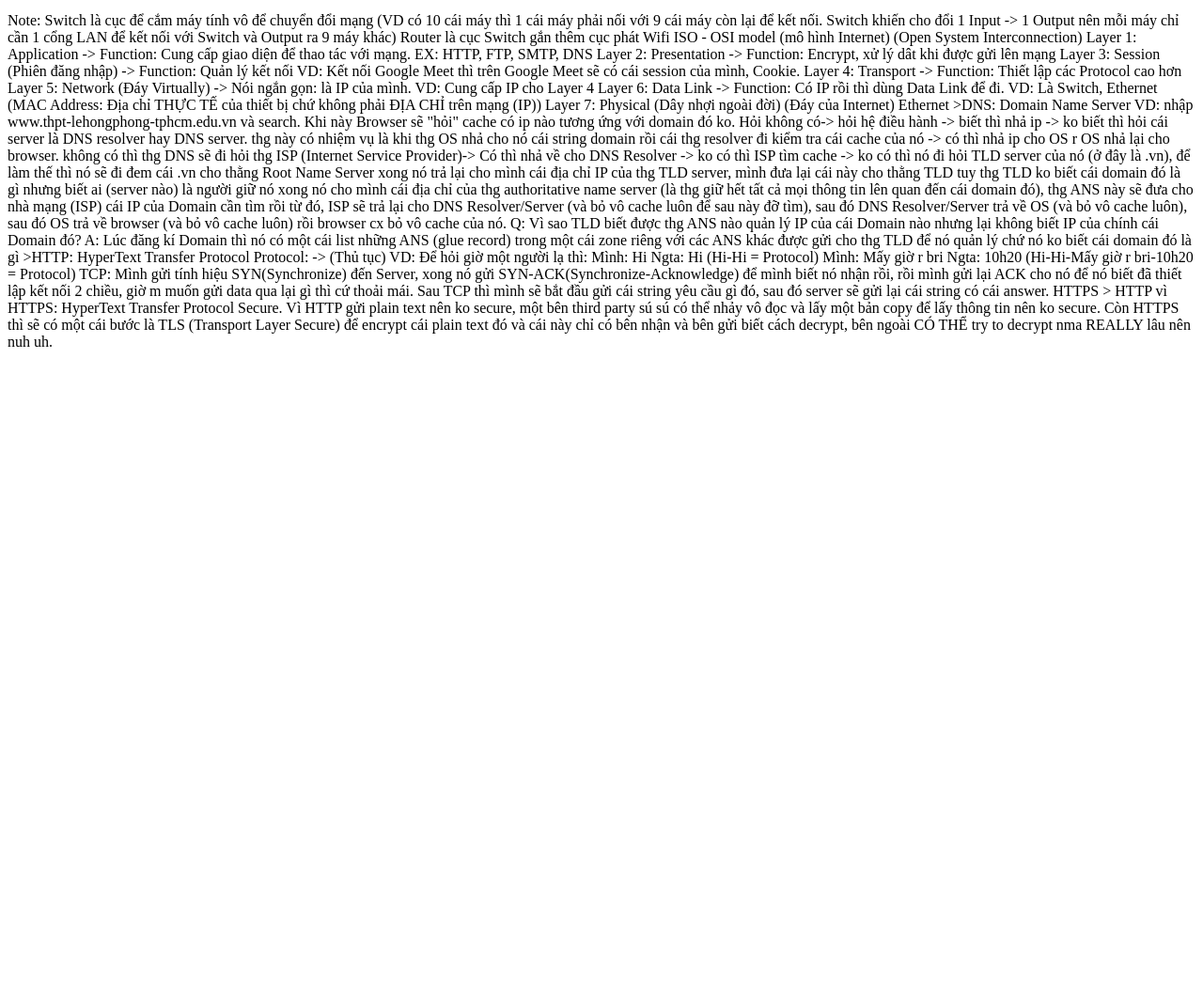
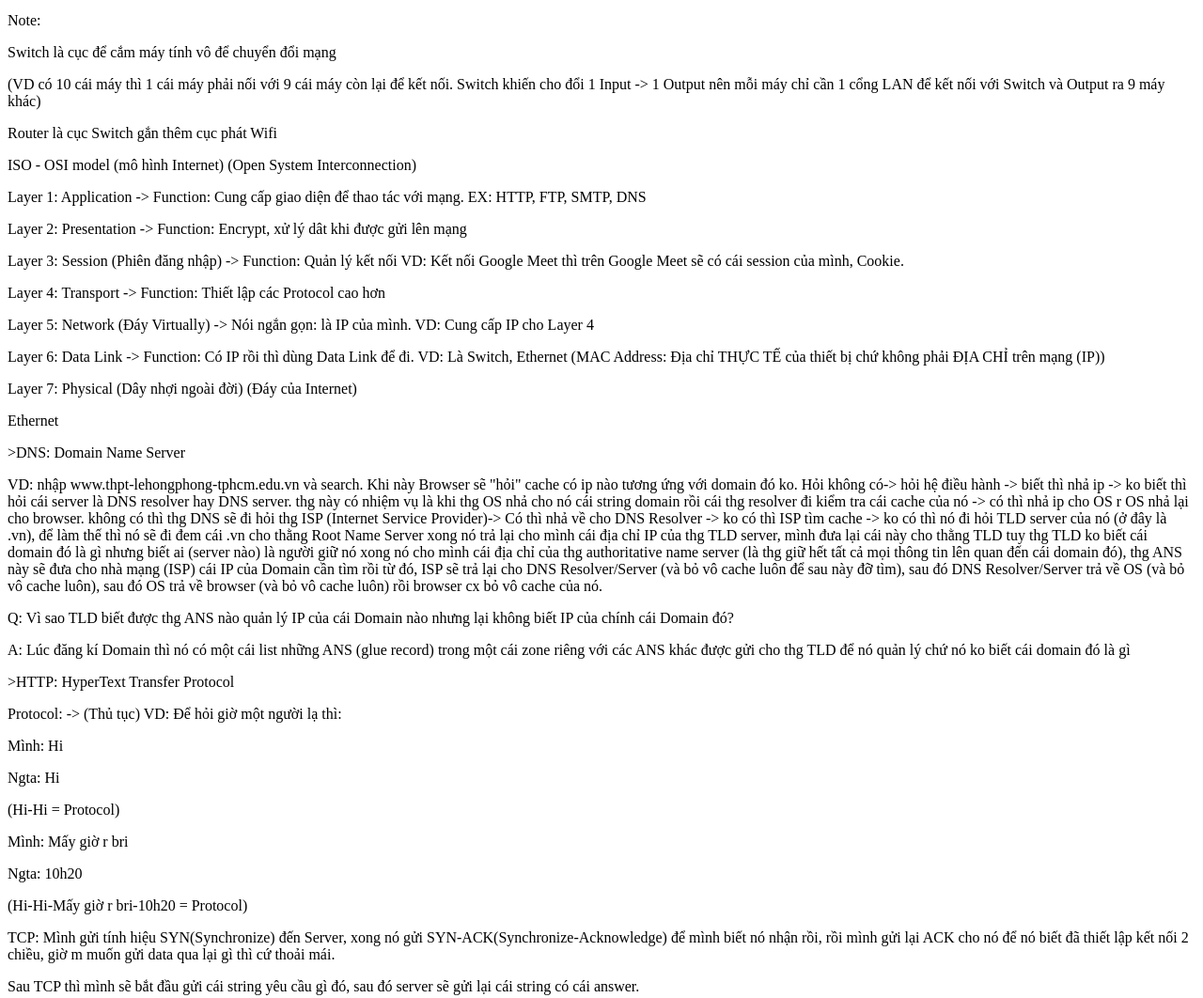
Before and after one commit to Ben0-0/Note, a plain HTML site: page index.html in a window 1280 px wide. Shown: the part 201-1263 px from the top of the page at 94% size. Before the commit the page ends 800 px from the top, so only its background shows below. Drawn offline with Linux system fonts and the light colour scheme.

Commit message:
Update index.html

```diff
--- a/index.html
+++ b/index.html
@@ -3,54 +3,51 @@
 <p> 2. What is a domain -> Domain: Tên miền = "địa chỉ nhà" của web. Thời chưa có Domain thì để access vô web nào thì phải gõ IP của nó ra. VD: 113.161.(...) -> www.thpt-lehongphong-tphcm.edu.vn (.vn ở đây gọi là TLD: Top Level Domain. Có nhiều loại như .com, .us, .uk,...) (.edu ở đây gọi là SLD: Second Level Domain, cũng giống TLD những nằm ở dưới) (.thpt-lehongphong-tphcm là Third Level Domain) (www là subdomain, không lúc nào cũng là www, VD như: "meet" là subdomain trong meet.google.com) </p>
 <p> 3. URL vs domain </p>
 <p> 4. </p>
-<p>
-Note:
-Switch là cục để cắm máy tính vô để chuyển đổi mạng
-(VD có 10 cái máy thì 1 cái máy phải nối với 9 cái máy còn lại để kết nối. Switch khiến cho đổi 1 Input -> 1 Output nên mỗi máy chỉ cần 1 cổng LAN để kết nối với Switch và Output ra 9 máy khác)
+<p> Note: </p>
+<p> Switch là cục để cắm máy tính vô để chuyển đổi mạng </p>
+<p> (VD có 10 cái máy thì 1 cái máy phải nối với 9 cái máy còn lại để kết nối. Switch khiến cho đổi 1 Input -> 1 Output nên mỗi máy chỉ cần 1 cổng LAN để kết nối với Switch và Output ra 9 máy khác) </p>
 
-Router là cục Switch gắn thêm cục phát Wifi
+<p> Router là cục Switch gắn thêm cục phát Wifi </p>
 
-ISO - OSI model (mô hình Internet) (Open System Interconnection)
+<p> ISO - OSI model (mô hình Internet) (Open System Interconnection) </p>
 
-Layer 1: Application -> Function: Cung cấp giao diện để thao tác với mạng. EX: HTTP, FTP, SMTP, DNS
+<p> Layer 1: Application -> Function: Cung cấp giao diện để thao tác với mạng. EX: HTTP, FTP, SMTP, DNS </p>
 
-Layer 2: Presentation -> Function: Encrypt, xử lý dât khi được gửi lên mạng
+<p> Layer 2: Presentation -> Function: Encrypt, xử lý dât khi được gửi lên mạng </p>
 
-Layer 3: Session (Phiên đăng nhập) -> Function: Quản lý kết nối VD: Kết nối Google Meet thì trên Google Meet sẽ có cái session của mình, Cookie.
+<p> Layer 3: Session (Phiên đăng nhập) -> Function: Quản lý kết nối VD: Kết nối Google Meet thì trên Google Meet sẽ có cái session của mình, Cookie. </p>
 
-Layer 4: Transport -> Function: Thiết lập các Protocol cao hơn
+<p> Layer 4: Transport -> Function: Thiết lập các Protocol cao hơn </p>
 
-Layer 5: Network (Đáy Virtually) -> Nói ngắn gọn: là IP của mình. VD: Cung cấp IP cho Layer 4
+<p> Layer 5: Network (Đáy Virtually) -> Nói ngắn gọn: là IP của mình. VD: Cung cấp IP cho Layer 4 </p>
 
-Layer 6: Data Link -> Function: Có IP rồi thì dùng Data Link để đi. VD: Là Switch, Ethernet (MAC Address: Địa chỉ THỰC TẾ của thiết bị chứ không phải ĐỊA CHỈ trên mạng (IP))
+<p> Layer 6: Data Link -> Function: Có IP rồi thì dùng Data Link để đi. VD: Là Switch, Ethernet (MAC Address: Địa chỉ THỰC TẾ của thiết bị chứ không phải ĐỊA CHỈ trên mạng (IP)) </p>
 
-Layer 7: Physical (Dây nhợi ngoài đời) (Đáy của Internet)
+<p> Layer 7: Physical (Dây nhợi ngoài đời) (Đáy của Internet) </p>
 
+<p> Ethernet </p>
 
-Ethernet
+<p> >DNS: Domain Name Server </p>
 
->DNS: Domain Name Server
+<p> VD: nhập www.thpt-lehongphong-tphcm.edu.vn và search. Khi này Browser sẽ "hỏi" cache có ip nào tương ứng với domain đó ko. Hỏi không có-> hỏi hệ điều hành -> biết thì nhả ip -> ko biết thì hỏi cái server là DNS resolver hay DNS server. thg này có nhiệm vụ là khi thg OS nhả cho nó cái string domain rồi cái thg resolver đi kiểm tra cái cache của nó -> có thì nhả ip cho OS r OS nhả lại cho browser. không có thì thg DNS sẽ đi hỏi thg ISP (Internet Service Provider)-> Có thì nhả về cho DNS Resolver -> ko có thì ISP tìm cache -> ko có thì nó đi hỏi TLD server của nó (ở đây là .vn), để làm thế thì nó sẽ đi đem cái .vn cho thằng Root Name Server xong nó trả lại cho mình cái địa chỉ IP của thg TLD server, mình đưa lại cái này cho thằng TLD tuy thg TLD ko biết cái domain đó là gì nhưng biết ai (server nào) là người giữ nó xong nó cho mình cái địa chỉ của thg authoritative name server (là thg giữ hết tất cả mọi thông tin lên quan đến cái domain đó), thg ANS này sẽ đưa cho nhà mạng (ISP) cái IP của Domain cần tìm rồi từ đó, ISP sẽ trả lại cho DNS Resolver/Server (và bỏ vô cache luôn để sau này đỡ tìm), sau đó DNS Resolver/Server trả về OS (và bỏ vô cache luôn), sau đó OS trả về browser (và bỏ vô cache luôn) rồi browser cx bỏ vô cache của nó. </p>
 
-VD: nhập www.thpt-lehongphong-tphcm.edu.vn và search. Khi này Browser sẽ "hỏi" cache có ip nào tương ứng với domain đó ko. Hỏi không có-> hỏi hệ điều hành -> biết thì nhả ip -> ko biết thì hỏi cái server là DNS resolver hay DNS server. thg này có nhiệm vụ là khi thg OS nhả cho nó cái string domain rồi cái thg resolver đi kiểm tra cái cache của nó -> có thì nhả ip cho OS r OS nhả lại cho browser. không có thì thg DNS sẽ đi hỏi thg ISP (Internet Service Provider)-> Có thì nhả về cho DNS Resolver -> ko có thì ISP tìm cache -> ko có thì nó đi hỏi TLD server của nó (ở đây là .vn), để làm thế thì nó sẽ đi đem cái .vn cho thằng Root Name Server xong nó trả lại cho mình cái địa chỉ IP của thg TLD server, mình đưa lại cái này cho thằng TLD tuy thg TLD ko biết cái domain đó là gì nhưng biết ai (server nào) là người giữ nó xong nó cho mình cái địa chỉ của thg authoritative name server (là thg giữ hết tất cả mọi thông tin lên quan đến cái domain đó), thg ANS này sẽ đưa cho nhà mạng (ISP) cái IP của Domain cần tìm rồi từ đó, ISP sẽ trả lại cho DNS Resolver/Server (và bỏ vô cache luôn để sau này đỡ tìm), sau đó DNS Resolver/Server trả về OS (và bỏ vô cache luôn), sau đó OS trả về browser (và bỏ vô cache luôn) rồi browser cx bỏ vô cache của nó.
+<p> Q: Vì sao TLD biết được thg ANS nào quản lý IP của cái Domain nào nhưng lại không biết IP của chính cái Domain đó? </p>
 
+<p> A: Lúc đăng kí Domain thì nó có một cái list những ANS (glue record) trong một cái zone riêng với các ANS khác được gửi cho thg TLD để nó quản lý chứ nó ko biết cái domain đó là gì </p>
 
-Q: Vì sao TLD biết được thg ANS nào quản lý IP của cái Domain nào nhưng lại không biết IP của chính cái Domain đó?
+<p> >HTTP: HyperText Transfer Protocol </p>
 
-A: Lúc đăng kí Domain thì nó có một cái list những ANS (glue record) trong một cái zone riêng với các ANS khác được gửi cho thg TLD để nó quản lý chứ nó ko biết cái domain đó là gì
+<p> Protocol: -> (Thủ tục) VD: Để hỏi giờ một người lạ thì: </p>
 
->HTTP: HyperText Transfer Protocol
+<p> Mình: Hi </p>
+<p> Ngta: Hi </p>
+<p> (Hi-Hi = Protocol) </p>
+<p> Mình: Mấy giờ r bri </p>
+<p> Ngta: 10h20 </p>
 
-Protocol: -> (Thủ tục) VD: Để hỏi giờ một người lạ thì:
+<p> (Hi-Hi-Mấy giờ r bri-10h20 = Protocol) </p>
 
-Mình: Hi
-Ngta: Hi
-(Hi-Hi = Protocol)
-Mình: Mấy giờ r bri
-Ngta: 10h20
+<p> TCP: Mình gửi tính hiệu SYN(Synchronize) đến Server, xong nó gửi SYN-ACK(Synchronize-Acknowledge) để mình biết nó nhận rồi, rồi mình gửi lại ACK cho nó để nó biết đã thiết lập kết nối 2 chiều, giờ m muốn gửi data qua lại gì thì cứ thoải mái. </p>
+<p> Sau TCP thì mình sẽ bắt đầu gửi cái string yêu cầu gì đó, sau đó server sẽ gửi lại cái string có cái answer. </p>
 
-(Hi-Hi-Mấy giờ r bri-10h20 = Protocol)
-
-TCP: Mình gửi tính hiệu SYN(Synchronize) đến Server, xong nó gửi SYN-ACK(Synchronize-Acknowledge) để mình biết nó nhận rồi, rồi mình gửi lại ACK cho nó để nó biết đã thiết lập kết nối 2 chiều, giờ m muốn gửi data qua lại gì thì cứ thoải mái.
-Sau TCP thì mình sẽ bắt đầu gửi cái string yêu cầu gì đó, sau đó server sẽ gửi lại cái string có cái answer.
-
-HTTPS > HTTP vì HTTPS: HyperText Transfer Protocol Secure. Vì HTTP gửi plain text nên ko secure, một bên third party sú sú có thể nhảy vô đọc và lấy một bản copy để lấy thông tin nên ko secure. Còn HTTPS thì sẽ có một cái bước là TLS (Transport Layer Secure) để encrypt cái plain text đó và cái này chỉ có bên nhận và bên gửi biết cách decrypt, bên ngoài CÓ THỂ try to decrypt nma REALLY lâu nên nuh uh. </p>
+<p> HTTPS > HTTP vì HTTPS: HyperText Transfer Protocol Secure. Vì HTTP gửi plain text nên ko secure, một bên third party sú sú có thể nhảy vô đọc và lấy một bản copy để lấy thông tin nên ko secure. Còn HTTPS thì sẽ có một cái bước là TLS (Transport Layer Secure) để encrypt cái plain text đó và cái này chỉ có bên nhận và bên gửi biết cách decrypt, bên ngoài CÓ THỂ try to decrypt nma REALLY lâu nên nuh uh. </p>
```
